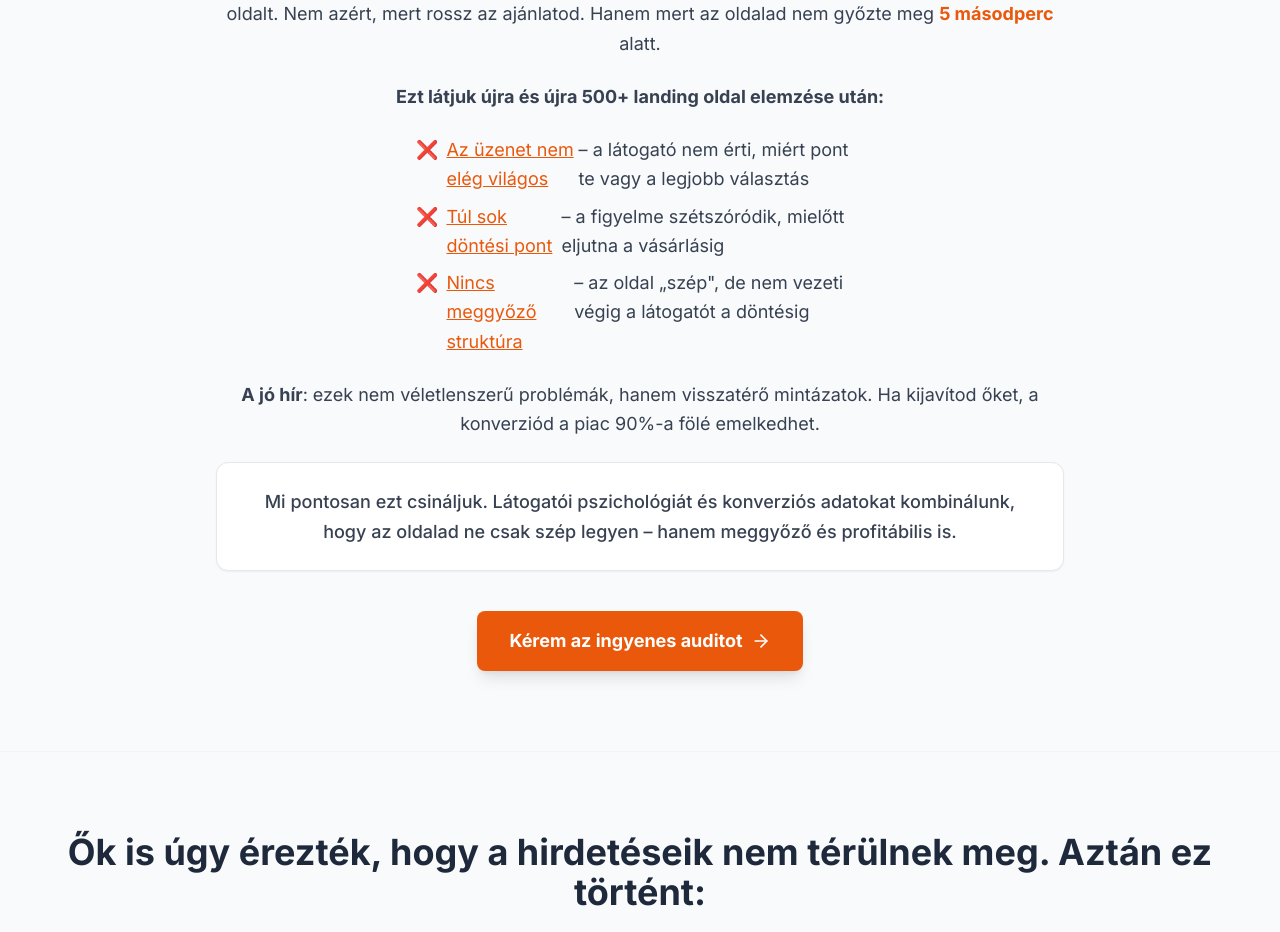
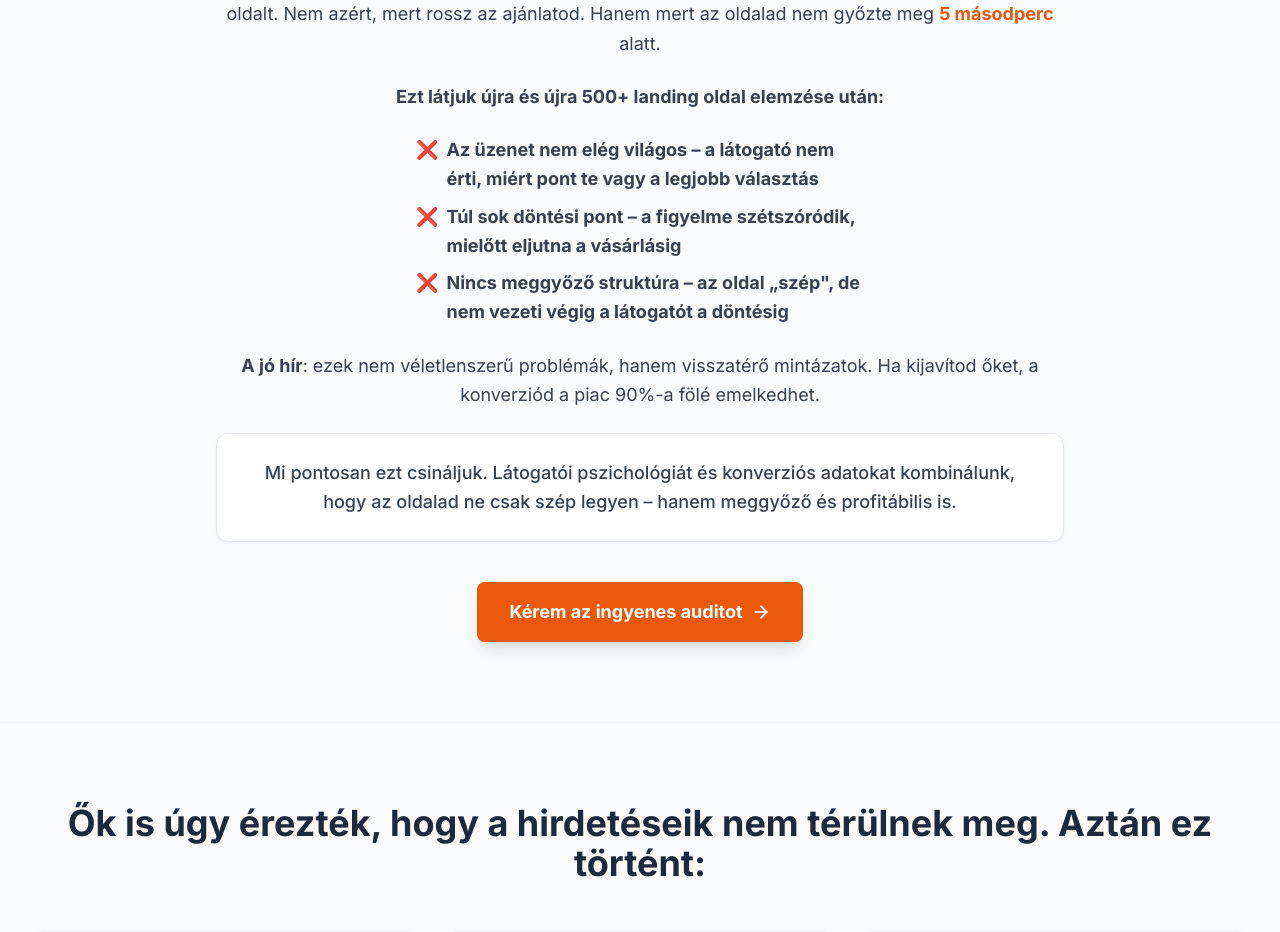
Before and after one commit to landingbulding-git/designter-landing-ingyenes-audit, a React (Vite) app: page / in a window 1280 px wide. Shown: the part 1300-2232 px from the top of the page. Built offline with nearby package versions, Linux system fonts and the light colour scheme.

Commit message:
feat: Revert specific formatting for bullet points in ProblemAgitation

```diff
--- a/components/ProblemAgitation.tsx
+++ b/components/ProblemAgitation.tsx
@@ -26,13 +26,13 @@ const ProblemAgitation: React.FC<ProblemAgitationProps> = ({ onCtaClick }) => {
 
           <ul className="list-none space-y-2 text-left mx-auto max-w-md">
             <li className="flex items-start">
-              <span className="text-red-600 mr-2">❌</span> <span className="text-brand-accent underline">Az üzenet nem elég világos</span> – a látogató nem érti, miért pont te vagy a legjobb választás
+              <span className="text-red-600 mr-2">❌</span> <strong className="font-bold">Az üzenet nem elég világos – a látogató nem érti, miért pont te vagy a legjobb választás</strong>
             </li>
             <li className="flex items-start">
-              <span className="text-red-600 mr-2">❌</span> <span className="text-brand-accent underline">Túl sok döntési pont</span> – a figyelme szétszóródik, mielőtt eljutna a vásárlásig
+              <span className="text-red-600 mr-2">❌</span> <strong className="font-bold">Túl sok döntési pont – a figyelme szétszóródik, mielőtt eljutna a vásárlásig</strong>
             </li>
             <li className="flex items-start">
-              <span className="text-red-600 mr-2">❌</span> <span className="text-brand-accent underline">Nincs meggyőző struktúra</span> – az oldal „szép", de nem vezeti végig a látogatót a döntésig
+              <span className="text-red-600 mr-2">❌</span> <strong className="font-bold">Nincs meggyőző struktúra – az oldal „szép", de nem vezeti végig a látogatót a döntésig</strong>
             </li>
           </ul>
           <p className="mt-6">
```
